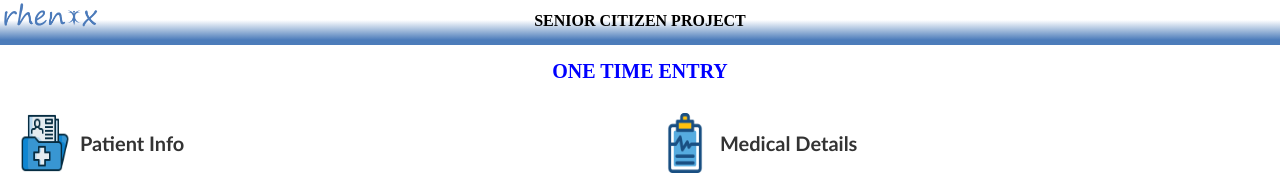
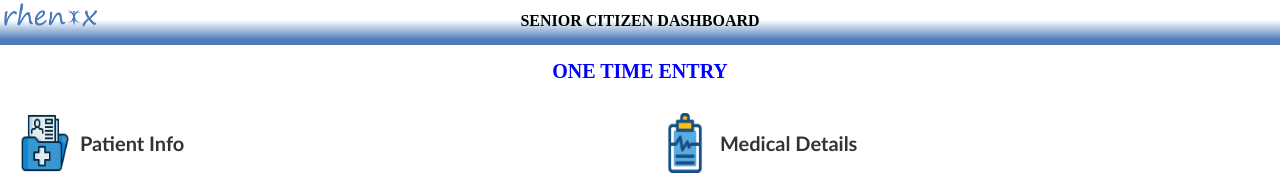
Before and after one commit to rhenixhub/seniorcitizendashboard.github.io, a plain HTML site: page index.html in a window 1280 px wide. Shown: the top 175 px of the page. Drawn offline with Linux system fonts and the light colour scheme.

Commit message:
Update index.html

```diff
--- a/index.html
+++ b/index.html
@@ -161,7 +161,7 @@
 
       </div>
       <div class="project-name">
-        SENIOR CITIZEN PROJECT
+        SENIOR CITIZEN DASHBOARD
       </div>
     </div>
     <div style="background-image: url(Images/background.jpg);height: auto;
```
